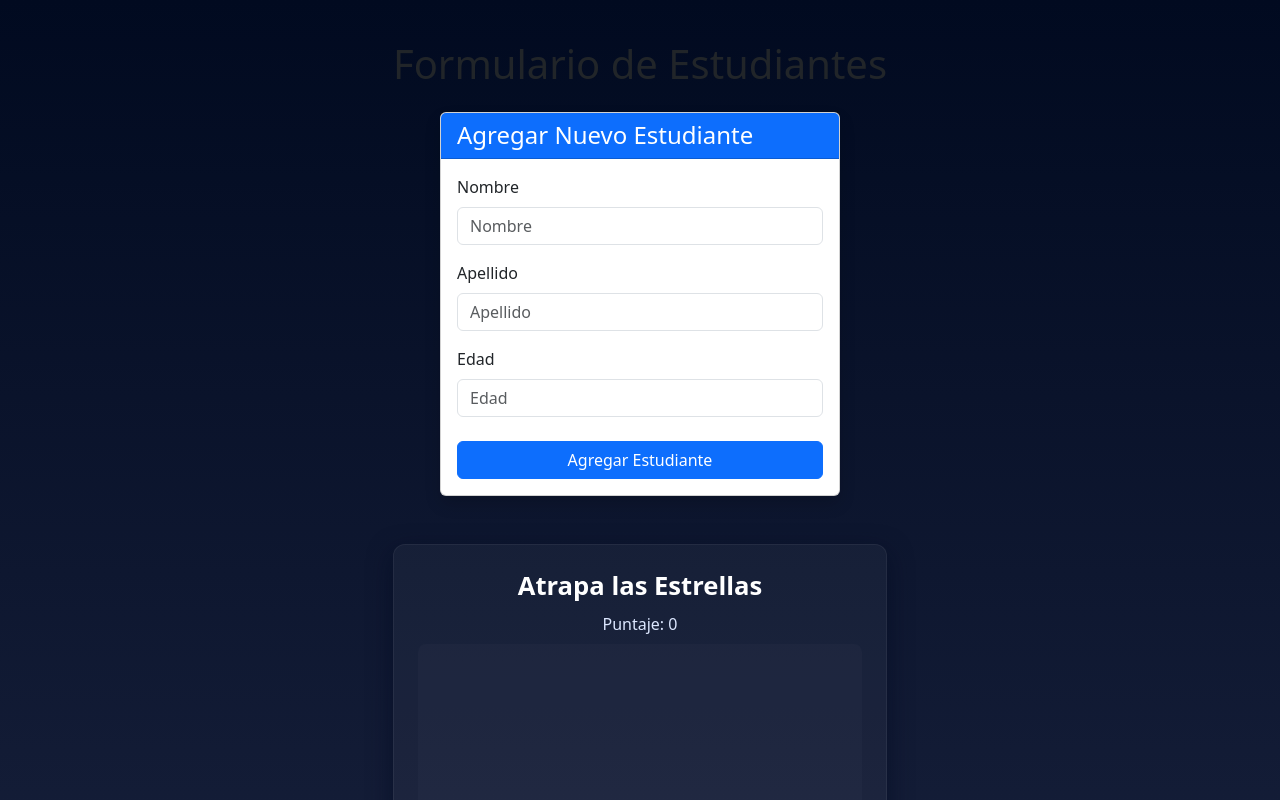
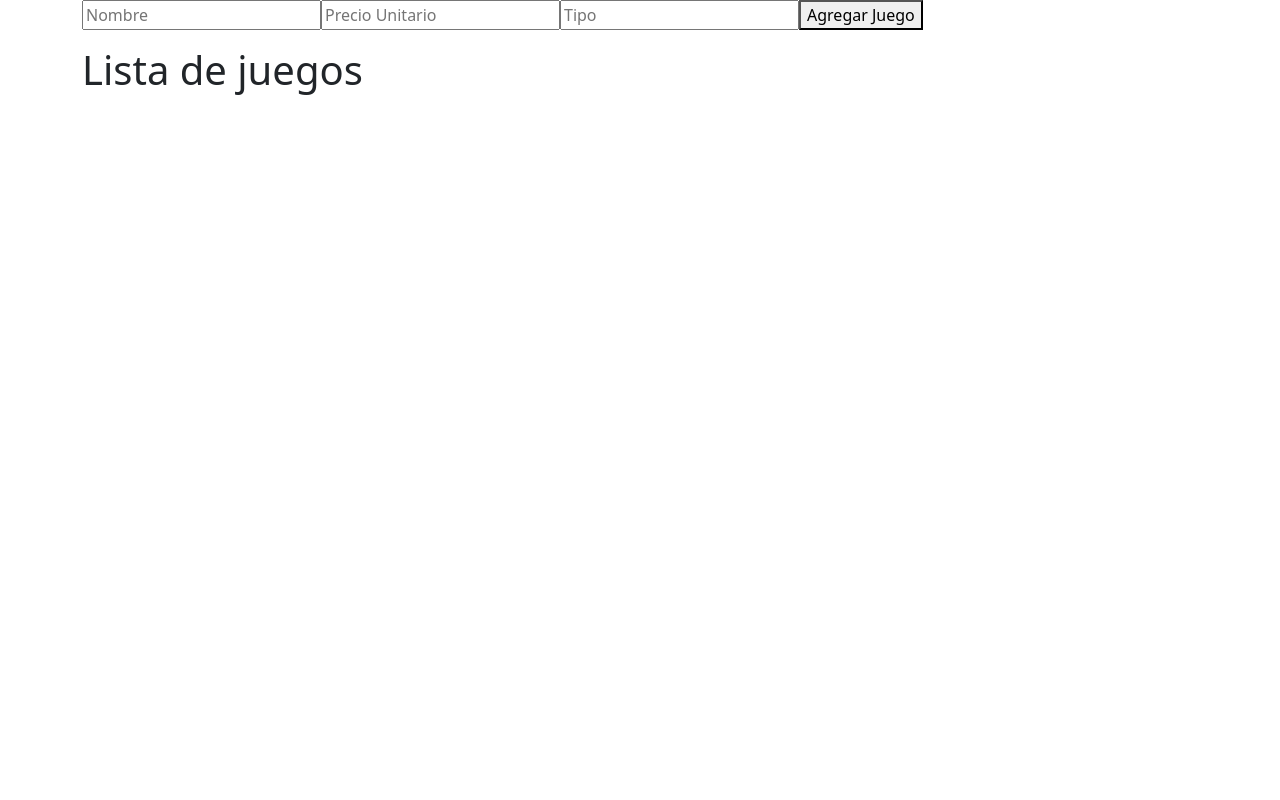
Before and after one commit to Andycap98/Proyecto_05_grupo3, a React (Vite) app: page / in a window 1280 px wide. Shown: the top 800 px of the page. Built offline with nearby package versions, Linux system fonts and the light colour scheme.

Commit message:
Correciones del Formluario

```diff
--- a/src/App.jsx
+++ b/src/App.jsx
@@ -1,22 +1,22 @@
 import { useState } from 'react'
 import { Container, Row, Col } from 'react-bootstrap';
-import EstudiantesForm from './assets/components/Formulario/EstudiantesForm'
-import AtraparEstrellas from './assets/components/AtraparEstrellas/AtraparEstrellas'
-
+import FormJuego from './assets/components/Formulario/FormJuego';
 
 function App() {
   const [count, setCount] = useState(0)
   const [estudiantes, setEstudiantes] = useState([]);
 
   const agregarEstudiante = (estudiante) => {
-  setEstudiantes([...estudiantes, estudiante])
+    setEstudiantes([...estudiantes, estudiante])
   };
 
   return (
     <Container>
-      <h1>Formulario de Estudiantes</h1>
-      <EstudiantesForm/>
-      <AtraparEstrellas/>
+
+      <FormJuego />
+
+      <h1> Lista de juegos </h1>
+
     </Container>
   )
 }
--- a/src/assets/components/Formulario/EstudiantesForm.jsx
+++ /dev/null
@@ -1,166 +0,0 @@
-import { useState, useEffect, useCallback } from "react";
-//import { ModificarJuego } from "./ModificarJuegos";
-//import { BuscarJuego } from "./BuscarJuego";
-
-function EstudiantesForm() {
-    const [estudiantes, setEstudiantes] = useState([]);
-
-    const [formulario, setFormulario] = useState({
-        id: '',
-        nombre: '',
-        apellido: '',
-        edad: '',
-        estado: true,
-        modificado: true,
-    });
-
-    // tal vez llamar a la BD para cargar los juegos ya almacenados
-    useEffect(() => {
-        console.log(estudiantes)
-    }, [estudiantes]);
-
-    const handleChange = (e) => {
-        const { name, value } = e.target;
-        setFormulario({
-            ...formulario,
-            [name]: value,
-        })
-    };
-
-    const agregarEstudiante = (e) => {
-        e.preventDefault()
-        const nuevoEstudiante = {
-            ...formulario,
-            id: Date.now(),
-            nombre: formulario.nombre,
-            apellido: formulario.apellido,
-            edad: formulario.edad,
-        }
-        setEstudiantes([...estudiantes, nuevoEstudiante]);
-        setFormulario({
-            id: '',
-            nombre: '',
-            apellido: '',
-            edad: '',
-            estado: true,
-            modificado: true,
-        })
-    };
-
-    /***const agregar_modificado = (juego_modificado) => {
-        const nuevo_arreglo = juegos.map((juego) => {
-            if (juego.id === juego_modificado.id) {
-                return juego_modificado;
-            }
-            return juego;
-        }
-        )
-        setJuegos(nuevo_arreglo);
-    };*/
-
-    /***const modificar = useCallback((juego) => {
-        setJuegos(prevJuegos => prevJuegos.map(a =>
-            a.id === juego.id ? { ...a, modificado: !a.modificado } : a
-        ));
-    }, []);*/
-
-
-    return (
-        <div className="container mt-4">
-            <div className="card shadow mb-5 mx-auto" style={{ maxWidth: '400px' }}>
-                <div className="card-header bg-primary text-white">
-                    <h4 className="mb-0"> Agregar Nuevo Estudiante</h4>
-                </div>
-                <div className="card-body">
-                    <form onSubmit={agregarEstudiante}>
-                        <div className="mb-3">
-                            <label htmlFor="nombreInput" className="form-label">Nombre</label>
-                            <input
-                                id="nombreInput"
-                                type="text"
-                                name="nombre"
-                                placeholder="Nombre"
-                                value={formulario.nombre}
-                                onChange={handleChange}
-                                required
-                                className="form-control"
-                            />
-                        </div>
-
-                        <div className="mb-3">
-                            <label htmlFor="apellidoInput" className="form-label">Apellido</label>
-                            <input
-                                id="apellidoInput"
-                                type="text"
-                                name="apellido"
-                                placeholder="Apellido"
-                                value={formulario.apellido}
-                                onChange={handleChange}
-                                required
-                                className="form-control"
-                            />
-                        </div>
-
-                        <div className="mb-3">
-                            <label htmlFor="edadInput" className="form-label">Edad</label>
-                            <input
-                                id="edadInput"
-                                type="number"
-                                name="edad"
-                                placeholder="Edad"
-                                value={formulario.edad}
-                                onChange={handleChange}
-                                required
-                                className="form-control"
-                            />
-                        </div>
-
-                        <button type="submit" className="btn btn-primary w-100 mt-2">
-                            Agregar Estudiante
-                        </button>
-                    </form>
-                </div>
-            </div>
-
-            {estudiantes.length > 0 && <h2 className="mb-4 text-center">📚 Lista de Estudiantes</h2>}
-
-            <div className="row row-cols-1 row-cols-md-2 row-cols-lg-3 g-4">
-                {estudiantes.map(estudiante => (
-                    <div key={estudiante.id} className="col">
-                        <div className="card h-100 shadow-sm">
-                            <div className="card-body">
-
-                                {estudiante.modificado === false ? (
-                                    <ModificarJuego juego={estudiante} funcion_modificar={agregar_modificado}></ModificarJuego>
-                                ) : (
-                                    <div>
-                                        <h5 className="card-title text-primary">
-                                            {estudiante.nombre} {estudiante.apellido}
-                                        </h5>
-                                        <h6 className="card-subtitle mb-2 text-muted">ID: {estudiante.id}</h6>
-                                        <p className="card-text mb-1">
-                                            **Edad:** {estudiante.edad} años
-                                        </p>
-                                        <hr />
-                                        <button
-                                            onClick={() => modificar(estudiante)}
-                                            className="btn btn-sm btn-outline-warning w-100"
-                                        >
-                                            Modificar
-                                        </button>
-                                    </div>
-                                )}
-
-                            </div>
-                        </div>
-                    </div>
-                ))}
-            </div>
-
-            {/*<BuscarEstudiantes juego={estudiantes} > Texto </BuscarEstudiantes>*/}
-        </div>
-    )
-};
-
-
-export default EstudiantesForm;
--- /dev/null
+++ b/src/assets/components/Formulario/FormJuego.jsx
@@ -0,0 +1,110 @@
+import { useState, useEffect, useCallback } from "react";
+//import { ModificarJuego } from "./ModificarJuegos";
+//import { BuscarJuego } from "./BuscarJuego";
+
+function FormJuegos() {
+    const [juegos, setJuegos] = useState([]);
+
+    const [formulario, setFormulario] = useState({
+        id: '',
+        nombre: '',
+        precio: '',
+        tipo: '',
+        estado: true,
+        modificado: true,
+    });
+
+    // tal vez llamar a la BD para cargar los juegos ya almacenados
+    useEffect(() => {
+        console.log(juegos)
+    }, [juegos]);
+
+    const handleChange = (e) => {
+        const { name, value } = e.target;
+        setFormulario({
+            ...formulario,
+            [name]: value,
+        })
+    };
+
+    const agregarJuego = (e) => {
+        e.preventDefault()
+        const nuevoJuego = {
+            ...formulario,
+            id: Date.now(),
+            nombre: formulario.nombre,
+            precio: parseFloat(formulario.precio),
+            tipo: formulario.tipo,
+        }
+        setJuegos([...juegos, nuevoJuego]);
+        setFormulario({
+            id: '',
+            nombre: '',
+            precio: '',
+            tipo: '',
+            estado: true,
+            modificado: true,
+        })
+    };
+
+    const agregar_modificado = (juego_modificado) => {
+        const nuevo_arreglo = juegos.map((juego) => {
+            if (juego.id === juego_modificado.id) {
+                return juego_modificado;
+            }
+            return juego;
+        }
+        )
+        setJuegos(nuevo_arreglo);
+    };
+
+    const modificar = useCallback((juego) => {
+        setJuegos(prevJuegos => prevJuegos.map(a =>
+            a.id === juego.id ? { ...a, modificado: !a.modificado } : a
+        ));
+    }, []);
+
+    /*** const modificar = useCallback ((prod) => {
+    setProductos(productos.map(a =>
+    a.id === prod.id ? { ...a, modificado: !a.modificado } : a
+    ));
+    },[productos]);*/
+
+    return (
+        <>
+            <form onSubmit={agregarJuego}>
+                <input type="text" name="nombre"
+                    placeholder="Nombre" value={formulario.nombre} onChange={handleChange} requiered />
+                <input type="text" name="precio"
+                    placeholder="Precio Unitario" value={formulario.precio} onChange={handleChange} requiered />
+                <input type="text" name="tipo"
+                    placeholder="Tipo" value={formulario.tipo} onChange={handleChange} requiered />
+
+                <button type="submit">Agregar Juego</button>
+            </form>
+
+            {juegos.length > 0 && <h2> Lista de Juegos</h2>}
+            <ul>
+                {juegos.map(juego => (
+                    <li key={juego.id}>
+                        {juego.modificado === false ? (
+                            <ModificarJuego juego={juego} funcion_modificar={agregar_modificado}></ModificarJuego>
+                        ) : (
+                            <div>
+                                ID: {juego.id}
+                                Nombre: {juego.nombre}
+                                Precio: ${juego.precio}
+                                Tipo: {juego.tipo}
+                            </div>
+                        )}
+
+                        <button onClick={() => modificar(juego)}> Modificar </button>
+                    </li>
+                ))}
+            </ul>
+            {/*<BuscarJuego juego={juegos} > Texto </BuscarJuego>*/}       </>
+    )
+}
+
+
+export default FormJuegos;
```
